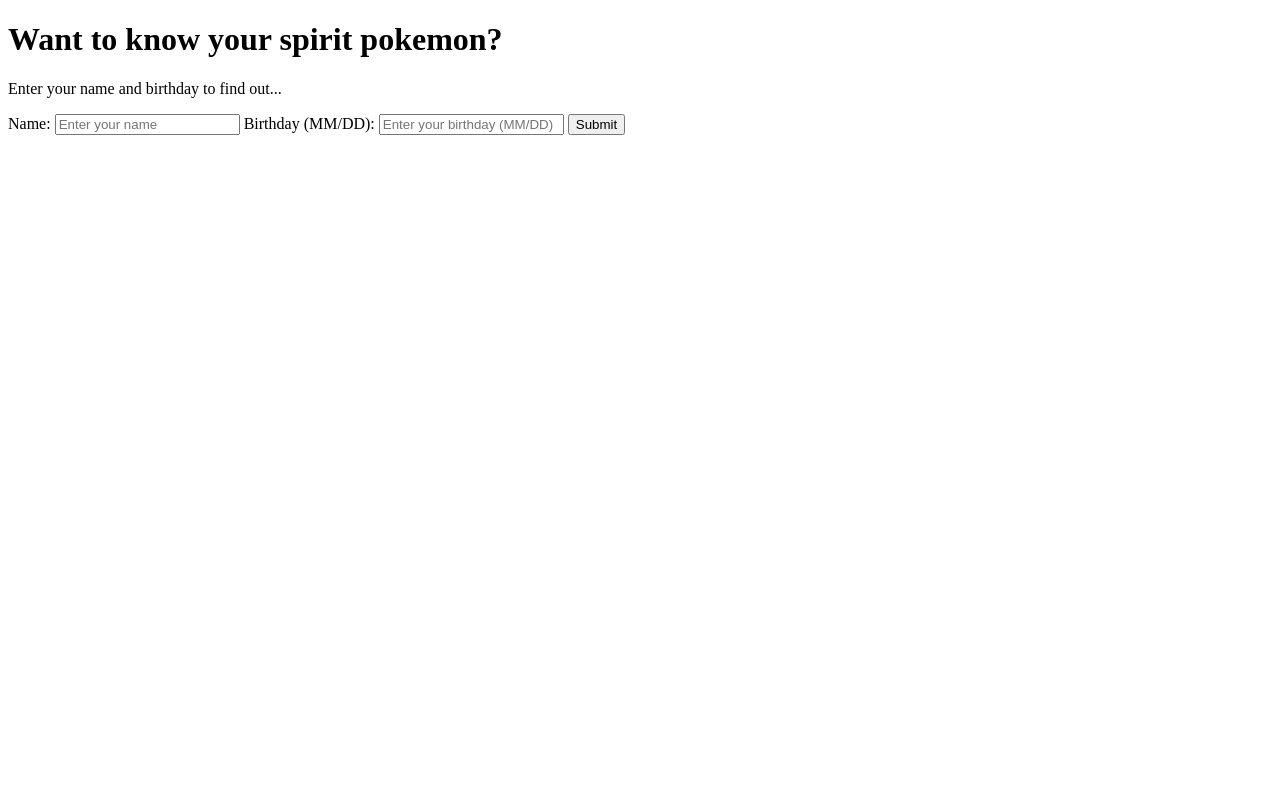
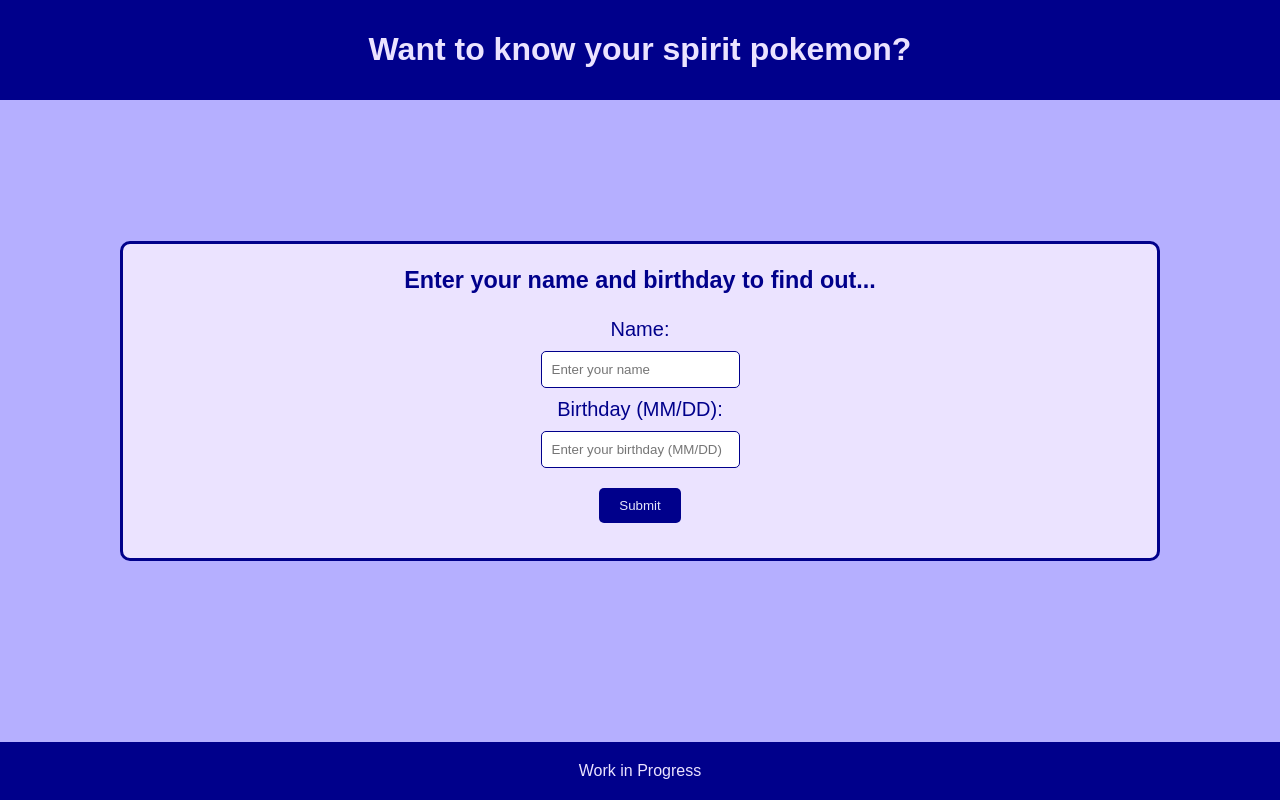
Before and after one commit to josuni/pokemon-oracle-website, a Flask app: page / in a window 1280 px wide. Run offline with Flask 3, Linux system fonts and the light colour scheme.

Commit message:
made front end look nicer and added comments

```diff
--- a/static/css/style.css
+++ b/static/css/style.css
@@ -1,6 +1,71 @@
-h1 {
-    border: 2px #eee solid;
-    color: brown;
+/* styles.css */
+body {
+    min-height: 100vh;
+    display: flex;
+    flex-direction: column;
+    justify-content: space-between;
+
+    color: darkblue;
+    background-color: rgb(181, 175, 255);
+    font-family: 'Arial', sans-serif;
+
+    margin: 0;
+}
+
+header {
+    background-color: darkblue;
+    color: rgb(235, 227, 255);
+    padding: 10px;
     text-align: center;
+}
+
+main {
+    text-align: center;
+    font-size: 20px;
+    background-color: rgb(235, 227, 255);
+
+    margin-left: 15vh;
+    margin-right: 15vh;
+    margin-bottom: 5vh;
+
+    border: 3px solid darkblue;
+    border-radius: 10px;
+}
+
+form {
+    display: flex;
+    flex-direction: column;
+    align-items: center;
+}
+
+label {
+    margin-bottom: 10px;
+}
+
+input {
     padding: 10px;
+    margin-bottom: 10px;
+    border: 1px solid darkblue;
+    border-radius: 5px;
 }
+
+button {
+    padding: 10px 20px;
+    margin: 10px;
+    background-color: darkblue;
+    color: lavender;
+    border: none;
+    border-radius: 5px;
+    cursor: pointer;
+}
+
+h2 {
+
+}
+
+footer {
+    background-color: darkblue;
+    color: rgb(235, 227, 255);
+    padding: 20px;
+    text-align: center;
+}
--- a/templates/index.html
+++ b/templates/index.html
@@ -4,14 +4,18 @@
 <head>
     <meta charset="UTF-8">
     <meta name="viewport" content="width=device-width, initial-scale=1.0">
-    <title>NWant to know your spirit pokemon?</title>
-    <!-- Add your CSS styles here if needed -->
+    <title>Want to know your spirit pokemon?</title>
+    <link rel="stylesheet" href="static/css/style.css">
+    <link rel="icon" href="static/favicon.ico" type="image/x-icon">
 </head>
 <body>
 
+    <header>
         <h1>Want to know your spirit pokemon?</h1>
+    </header>
 
-    <p>Enter your name and birthday to find out...</p>
+    <main>
+        <h3>Enter your name and birthday to find out...</h3>
 
         <form method="POST" action="/result">
             <label for="name">Name:</label>
@@ -24,6 +28,11 @@
         </form>
 
         <h2>{{ result_text }}</h2>
+    </main>
+
+    <footer>
+        Work in Progress
+    </footer>
 
 </body>
 </html>
```
Also changed, not shown: pokemon_oracle.py (+24 -11 lines), static/favicon.ico (added). Lines whose indentation alone changed are shown as unchanged.
